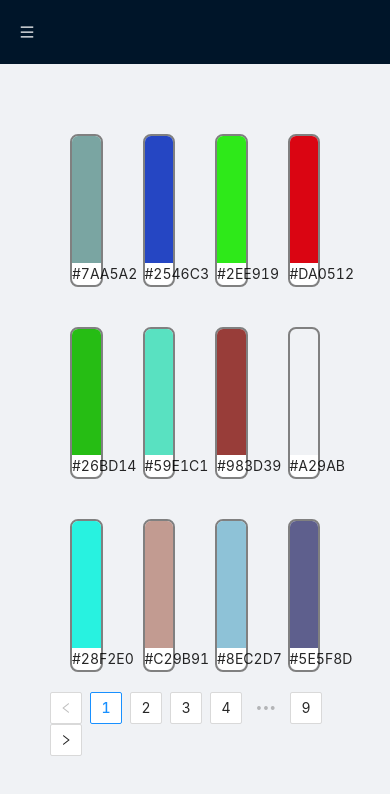
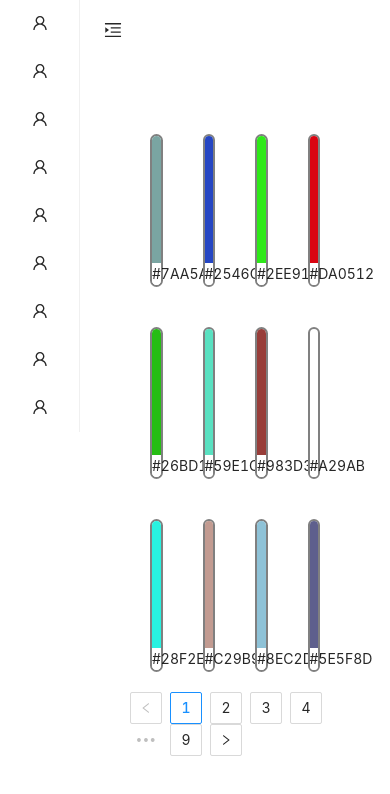
Before and after one commit to bshurts93/helpful-human-challenge, a React (Create React App) app: page /list in a window 390 px wide. Shown: the top 794 px of the page. Built offline with nearby package versions, Linux system fonts and the light colour scheme.

Commit message:
Reset app layout to have responsive sider menu

```diff
--- a/src/App.js
+++ b/src/App.js
@@ -12,18 +12,21 @@ import NavDrawer from "./navigation/NavDrawer";
 // Ant Design Imports
 import "antd/dist/antd.css";
 import { Layout } from "antd";
-import { MenuOutlined } from "@ant-design/icons";
-const { Header, Content } = Layout;
+import {
+  MenuOutlined,
+  MenuUnfoldOutlined,
+  MenuFoldOutlined,
+} from "@ant-design/icons";
+const { Sider, Header, Content } = Layout;
 
 class App extends React.Component {
   state = {
     collapsed: true,
-    drawerOpen: false,
   };
 
   toggleDrawer = () => {
     this.setState({
-      drawerOpen: !this.state.drawerOpen,
+      collapsed: !this.state.collapsed,
     });
   };
 
@@ -31,13 +34,32 @@ class App extends React.Component {
     return (
       <div className="App">
         <BrowserRouter>
-          <NavDrawer
-            collapseDrawer={this.toggleDrawer}
-            collapsed={this.state.drawerOpen}
-            onItemClick={this.toggleDrawer}
-          />
           <Layout className="site-layout">
-            <Header style={{ padding: 0 }}>
+            <Sider trigger={null} collapsible collapsed={this.state.collapsed}>
+              <div className="logo" />
+              <NavDrawer onItemClick={this.toggleDrawer} />
+            </Sider>
+            <Layout className="site-layout">
+              <Header className="site-layout-background" style={{ padding: 0 }}>
+                {React.createElement(
+                  this.state.collapsed ? MenuUnfoldOutlined : MenuFoldOutlined,
+                  {
+                    className: "menu-trigger",
+                    onClick: this.toggleDrawer,
+                  }
+                )}
+              </Header>
+              <Content className="site-layout-background">
+                <Switch>
+                  <Route exact path="/list" component={ListView} />
+                  <Route exact path="/">
+                    <Redirect to="/color/random" />
+                  </Route>
+                  <Route path="/color/:color" component={SingleView} />
+                </Switch>{" "}
+              </Content>
+            </Layout>
+            {/* <Header style={{ padding: 0 }}>
               <MenuOutlined
                 onClick={this.toggleDrawer}
                 style={{ paddingLeft: 20, color: "#fff" }}
@@ -51,7 +73,7 @@ class App extends React.Component {
                 </Route>
                 <Route path="/color/:color" component={SingleView} />
               </Switch>
-            </Content>
+            </Content> */}
           </Layout>
         </BrowserRouter>
       </div>
--- a/src/navigation/NavDrawer.js
+++ b/src/navigation/NavDrawer.js
@@ -1,37 +1,39 @@
 import { Drawer, Menu } from "antd";
 import { Link } from "react-router-dom";
 import { colorList } from "../constants/colors";
+import { UserOutlined } from "@ant-design/icons";
 
 function NavDrawer(props) {
-  const collapseDrawer = () => {
-    props.collapseDrawer();
-  };
+  // const collapseDrawer = () => {
+  //   props.collapseDrawer();
+  // };
 
   //   const colorItems = colorList.map((color) => color.title);
   let colorItems = Object.keys(colorList);
 
   return (
-    <Drawer
-      title="Color Swatch Menu"
-      placement="left"
-      closable
-      onClose={props.collapseDrawer}
-      visible={props.collapsed}
-      bodyStyle={{ padding: 0 }}
-    >
+    // <Drawer
+    //   title="Color Swatch Menu"
+    //   placement="left"
+    //   closable
+    //   onClose={props.collapseDrawer}
+    //   visible={props.collapsed}
+    //   bodyStyle={{ padding: 0 }}
+    // >
+
     <Menu defaultSelectedKeys={["1"]} mode="inline">
-        <Menu.Item onClick={collapseDrawer}>
+      <Menu.Item icon={<UserOutlined />}>
         <Link to={"/color/random"}>Random</Link>
       </Menu.Item>
       {colorItems.map((color) => (
-          <Menu.Item key={color} onClick={collapseDrawer}>
+        <Menu.Item key={color} icon={<UserOutlined />}>
           <Link to={`/color/${colorList[color]}`}>
             {color.charAt(0).toUpperCase() + color.slice(1)}
           </Link>
         </Menu.Item>
       ))}
     </Menu>
-    </Drawer>
+    // </Drawer>
   );
 }
 
--- a/src/styles/App.css
+++ b/src/styles/App.css
@@ -4,6 +4,22 @@
 .ant-layout-sider {
   background-color: #fff !important;
 }
+
+.menu-trigger {
+  padding: 0 24px;
+  font-size: 18px;
+  cursor: pointer;
+  transition: color 0.3s;
+}
+
+.menu-trigger:hover {
+  color: #1890ff;
+}
+
+.site-layout .site-layout-background {
+  background: #fff;
+}
+
 /* APP HEADER */
 .app-header__toggle {
   padding-left: 20px;
@@ -16,7 +32,7 @@
 /* SINGLE COLOR VIEW */
 .single-color__container,
 .list-color__container {
-  height: 100vh;
+  height: 100%;
   padding: 50px;
 }
 
@@ -25,7 +41,6 @@
 }
 
 .color-card {
-  z-index: 100;
   border: 2px solid gray;
   border-radius: 8px;
   padding: 0;
```
Lines whose indentation alone changed are shown as unchanged.
